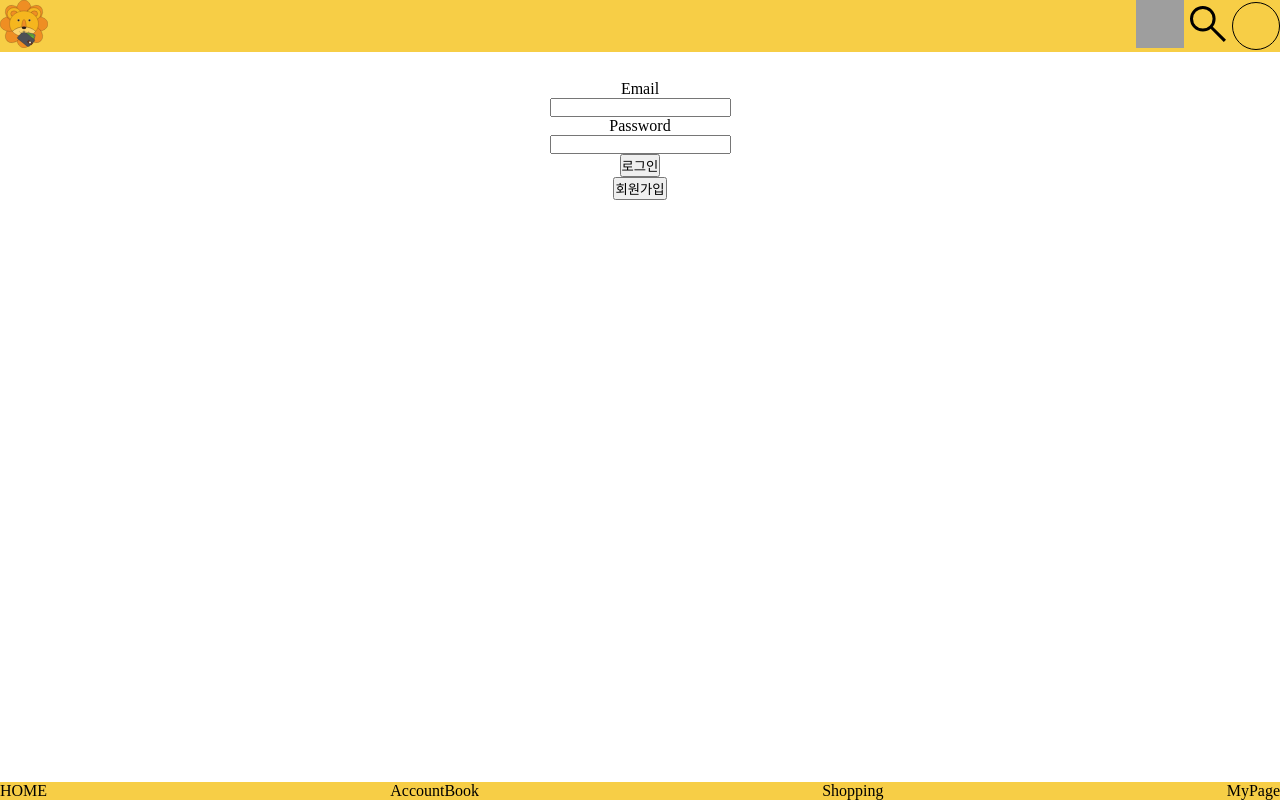
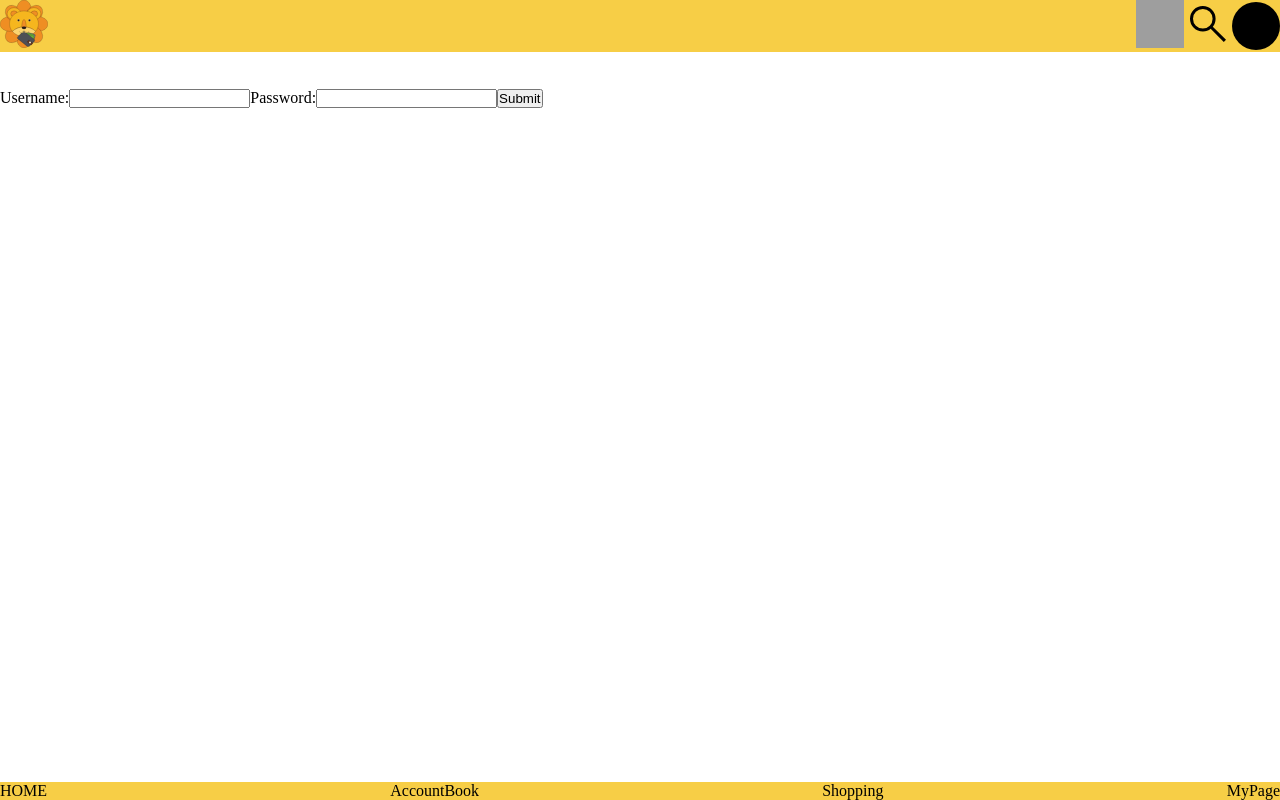
Before and after one commit to BS-donsung/buyinglikelion_frontend, a Vue app: page /auth/login in a window 1280 px wide. Built offline with nearby package versions, Linux system fonts and the light colour scheme; grey boxes are pictures that could not be loaded.

Commit message:
introduce semantic-ui-vue

```diff
--- /dev/null
+++ b/src/components/LoginForm.vue
@@ -0,0 +1,29 @@
+<template>
+	<form
+			class="flex-container"
+			@submit.prevent="handleSubmit">
+		<label for="username">Username:</label>
+		<input type="text" id="username" name="username" ref="inputOfPrincipal"><br><br>
+		<label for="password">Password:</label>
+		<input type="password" id="password" name="password" ref="inputOfCredential"><br><br>
+		<input type="submit" value="Submit">
+	</form>
+</template>
+
+<script setup lang="ts">
+
+import { ref } from "vue";
+
+const inputOfPrincipal = ref<HTMLInputElement | null>(null)
+const inputOfCredential = ref<HTMLInputElement | null>(null)
+
+function handleSubmit(){
+    console.log("input0", inputOfPrincipal.value?.value)
+    console.log("input1", inputOfCredential.value?.value)
+}
+
+</script>
+
+<style scoped>
+
+</style>
--- /dev/null
+++ b/src/container/LoginContainer.vue
@@ -0,0 +1,6 @@
+<template>
+	<LoginForm />
+</template>
+<script setup lang="ts">
+import LoginForm from "@/components/LoginForm.vue";
+</script>
--- a/src/container/MainHeader.vue
+++ b/src/container/MainHeader.vue
@@ -13,31 +13,23 @@
 						<img src="@asset/icon/search.svg" class="icon"/>
 					</li>
 					<li>
-						<div class="main-header-user-info" />
+
+						<div style="width: 48px; height: 48px; border-radius: 50%; background-color: black;"></div>
 					</li>
 				</ul>
 			</div>
 		</div>
-<!--		<div class="additional-header">-->
-<!--			<input type="text" name="" id="">-->
-<!--			<button>image</button>-->
-<!--		</div>-->
 	</header>
 </template>
 
 <script setup lang="ts">
-import Logo from "@asset/logo.svg"
-import NotiIcon from "@asset/icon/noti.svg"
+import {useAuthStore} from "@/store/AuthStore";
+import {computed} from "vue";
 
-import * as assert from "assert";
+const authStore = useAuthStore();
+const isAuthenticated = computed( () => (authStore.authService.isAuthenticated) );
+console.log(isAuthenticated)
 
-// make store to use any way
-
-
-
-// const redirectionToSearchComponent = ( queryString : string ) => {
-//     this.$router.push({ path : "/search", query : { url : queryString } })
-// }
 </script>
 
 <style scoped lang="scss">
--- a/src/service/AuthService.ts
+++ b/src/service/AuthService.ts
@@ -32,6 +32,10 @@ export class AuthService extends CachedItemContainer<AuthInfo> implements AuthSe
     constructor( requestInfo : AuthServiceAsyncRequestInfo ) {
         super( new AuthInfo("", "", false) )
         this.requestInfo = requestInfo;
+    }
+
+    isAuthenticated() : boolean {
+        return this.getData().isAuthentication
     }
 
     async login(authDTO: AuthDTO): Promise<Optional<Error>> {
--- a/src/view/auth/AuthLoginPage.vue
+++ b/src/view/auth/AuthLoginPage.vue
@@ -1,18 +1,6 @@
 <template>
-    <div class="flex-container column-direct">
-        <label id="principal">
-            Email
-        </label>
-        <input type="email" />
-        <label id="credential">
-            Password
-        </label>
-        <input type="password" />
-        <button>로그인</button>
-        <router-link to="/auth/register">
-            <button>회원가입</button>
-        </router-link>
-    </div>
+    <LoginContainer />
 </template>
 <script setup lang="ts">
+import LoginContainer from "@/container/LoginContainer.vue";
 </script>
```
